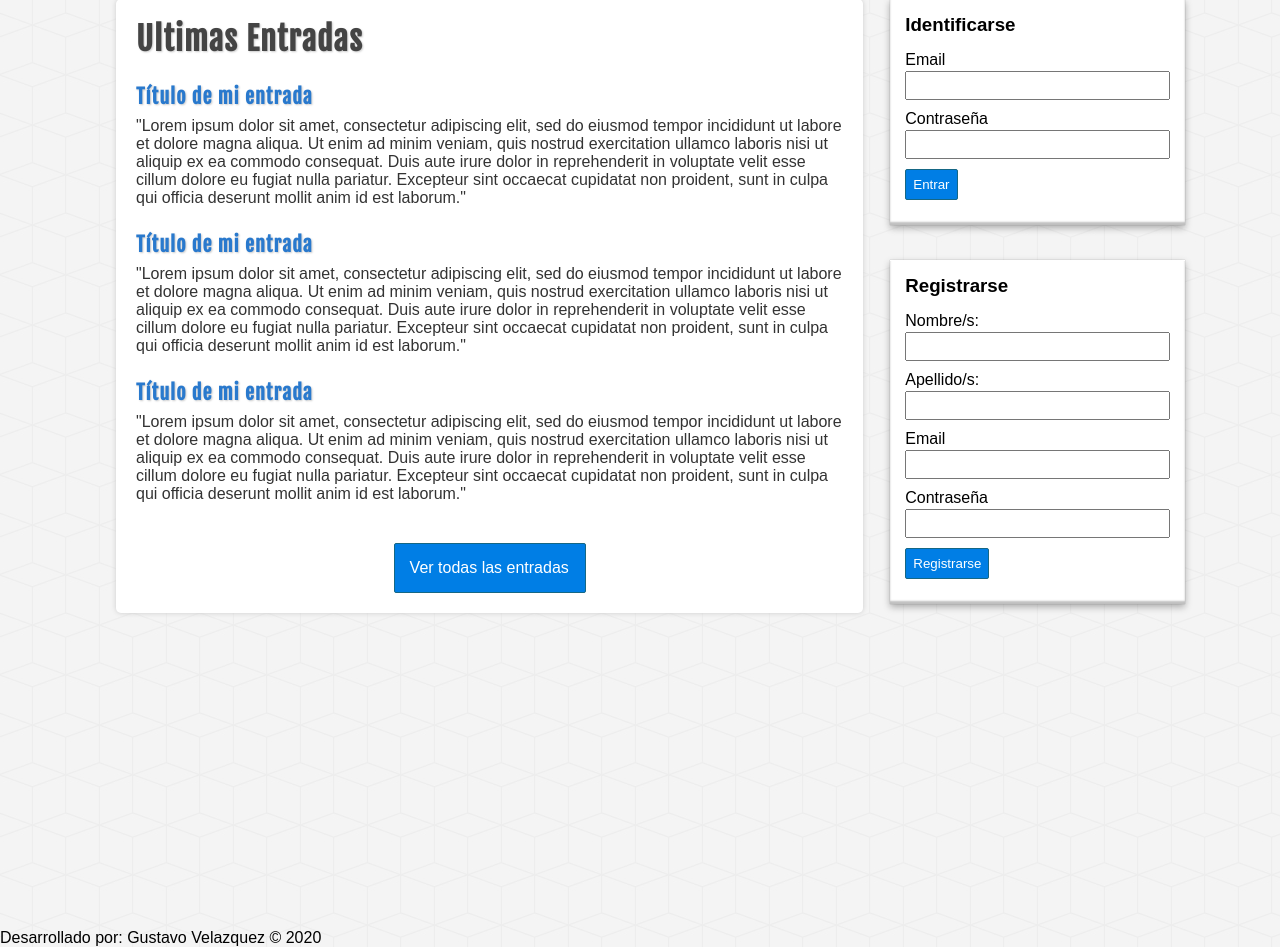
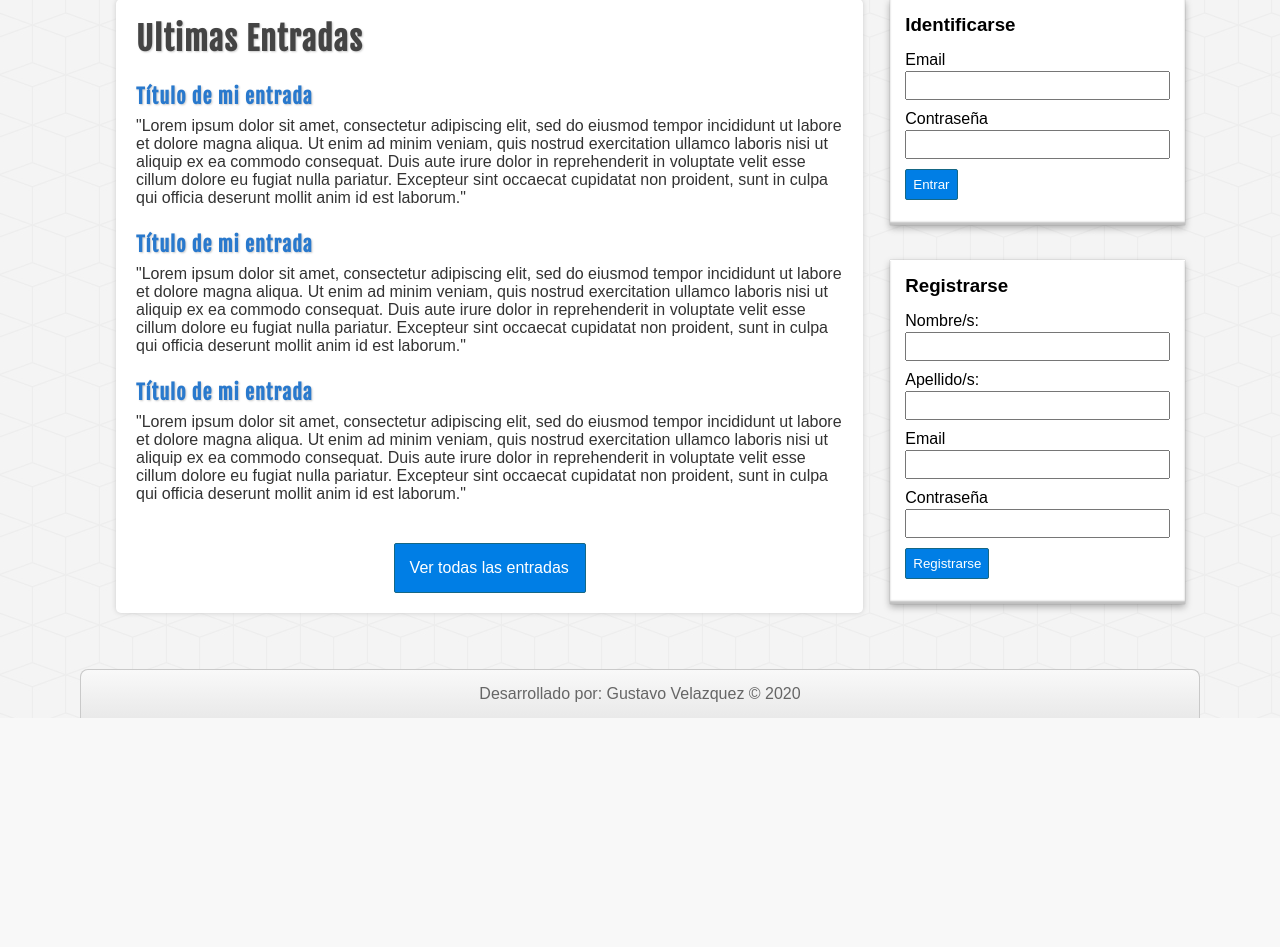
Before and after one commit to GustavoVelazquezSaavedra/proyecto-php, a PHP site: page / in a window 1280 px wide. Shown: the part 188-1135 px from the top of the page. After the commit the page ends 906 px from the top, so only its background shows below. Run offline with PHP 8.4, Linux system fonts and the light colour scheme.

Commit message:
Maquetando el footer

```diff
--- a/assets/css/style.css
+++ b/assets/css/style.css
@@ -92,7 +92,7 @@ body{
 
 #container{
     width: 85%;
-    min-height: 900px;
+    height: auto;
     margin: 0px auto;
     margin-top: 30px;
     margin-bottom: 30px;
@@ -103,7 +103,7 @@ body{
 #sidebar{
     float: right;
     width: 27%;
-    min-height: 900px;
+    height: auto;
 }
 
 .block-aside{
@@ -205,3 +205,18 @@ input[type="submit"]{
     margin: 0px auto;
     margin-top: 40px;
 }
+
+/* FOOTER */
+#footer{
+    clear: both;
+    width: 85%;
+    margin: 0px auto;
+    background: linear-gradient(to bottom, #f9f9f9 0px, #e9e9e9 100%);
+    border: 1px solid #c9c9c9;
+    border-bottom: none;
+    border-radius: 8px 8px 0px 0px;
+    color: #666;
+    height: auto;
+    padding: 15px;
+    text-align: center;
+}
```
